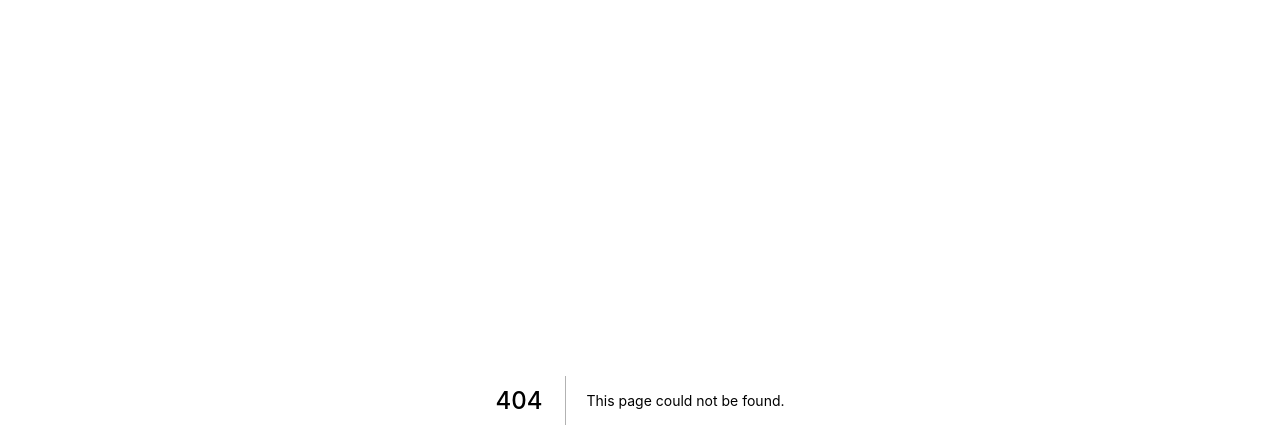
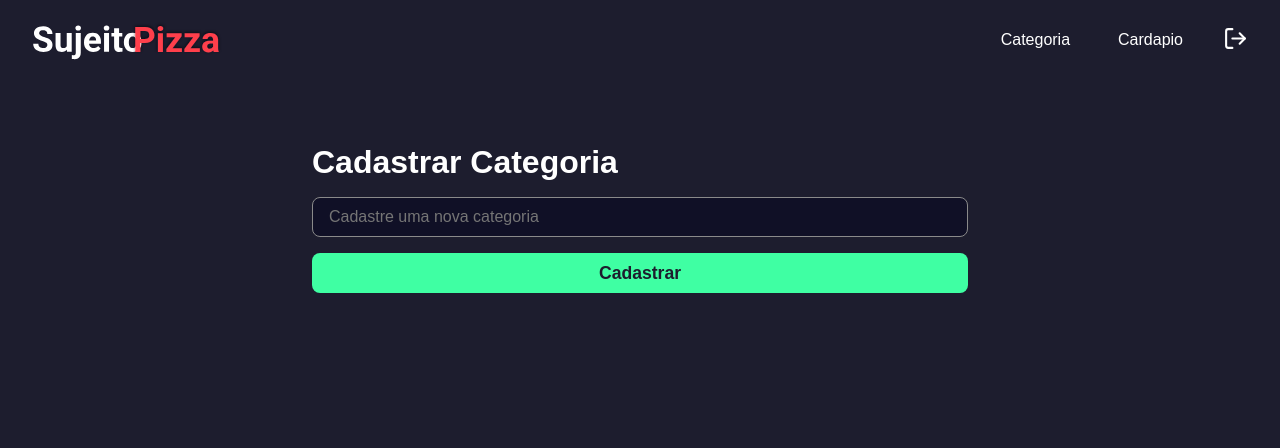
Before and after one commit to GuilhermeUberti/pizzaria-frontend, a Next.js app: page /category in a window 1280 px wide. Before the commit this address had no page. Shown: the top 448 px of the page. Built offline with nearby package versions, Linux system fonts and the light colour scheme.

Commit message:
Cadastro de Categorias

```diff
--- /dev/null
+++ b/src/components/Header/index.tsx
@@ -0,0 +1,40 @@
+import { useContext } from 'react';
+import Link from 'next/link';
+import styles from './styles.module.scss';
+
+import { FiLogOut } from 'react-icons/fi';
+
+import { AuthContext } from '../../contexts/AuthContext';
+
+
+//interface InputProps extends InputHTMLAttributes<HTMLInputElement> { };
+
+//interface TextAreaProps extends TextareaHTMLAttributes<HTMLTextAreaElement> { };
+
+export function Header() {
+    const { signOut } = useContext(AuthContext);
+
+    return (
+        <header className={styles.headerContainer}>
+            <div className={styles.headerContent}>
+                <Link href={'/dashboard'}>
+                    <img src='logo.svg' width={190} height={60} />
+                </Link>
+
+                <nav className={styles.menuNav}>
+                    <Link href={'/category'}>
+                        <a>Categoria</a>
+                    </Link>
+
+                    <Link href={'/product'}>
+                        <a>Cardapio</a>
+                    </Link>
+
+                    <button onClick={signOut}>
+                        <FiLogOut color='#FFF' size={25} />
+                    </button>
+                </nav>
+            </div>
+        </header>
+    )
+}
--- /dev/null
+++ b/src/components/Header/styles.module.scss
@@ -0,0 +1,50 @@
+.headerContainer{
+    height: 5rem;
+}
+
+.headerContent {
+    max-width: 1850px;
+    height: 5rem;
+    margin: 0 auto;
+    padding: 0 2rem;
+
+    display: flex;
+    justify-content: space-between;
+    align-items: center;
+
+img{
+    cursor: pointer;
+}
+}
+
+.menuNav{
+    display: flex;
+    align-items: center;
+
+    a{
+        color: var(--white);
+        padding: 0 0.5rem;
+        display: inline-block;
+        position: relative;
+        transition: color 0.7s;
+
+        & + a {
+            margin-left: 2rem;
+        }
+
+        &:hover{
+            color: var(--red-900);
+        }
+    }
+
+    button{
+        margin-left: 2rem;
+        background: transparent;
+        border: 0;
+        transition: transform 0.7s;
+
+        &:hover{
+            transform: scale(1.2);
+        }
+    }
+}
--- a/src/contexts/AuthContext.tsx
+++ b/src/contexts/AuthContext.tsx
@@ -1,4 +1,4 @@
-import { createContext, ReactNode, useState } from 'react';
+import { createContext, ReactNode, useState, useEffect } from 'react';
 
 import { api } from '../services/apiClient';
 
@@ -50,6 +50,26 @@ export function signOut() {
 export function AuthProvider({ children }: AuthProviderProps) {
     const [user, setUser] = useState<UserProps>();
     const isAuthenticated = !!user;
+
+    useEffect(() => {
+        //pegar token
+        const { '@nextauth.token': token } = parseCookies();
+
+        if (token) {
+            api.get('/detail').then(response => {
+                const { id, name, email } = response.data;
+
+                setUser({
+                    id,
+                    name,
+                    email
+                })
+            })
+                .catch(() => {
+                    signOut();
+                })
+        }
+    }, [])
 
     async function signIn({ email, password }: SignInProps) {
         try {
--- /dev/null
+++ b/src/pages/category/index.tsx
@@ -0,0 +1,55 @@
+import { useState, FormEvent } from "react";
+import Head from "next/head";
+import { Header } from "../../components/Header";
+import styles from './styles.module.scss';
+
+import { setupAPIClient } from "../../services/api";
+import { toast } from "react-toastify";
+
+export default function Category() {
+    const [name, setName] = useState('');
+
+    async function handleRegister(event: FormEvent) {
+        event.preventDefault();
+
+        if (name === '') {
+            return;
+        }
+
+        const apiClient = setupAPIClient();
+        await apiClient.post('/category', {
+            name: name
+        })
+
+        toast.success('Categoria cadastrada com sucesso!');
+        setName('');
+    }
+
+    return (
+        <>
+            <Head>
+                <title>Nova Categoria - Pizzaria</title>
+            </Head>
+            <Header />
+            <div>
+                <main className={styles.container}>
+                    <h1>Cadastrar Categoria</h1>
+
+                    <form className={styles.form} onSubmit={handleRegister}>
+                        <input
+                            placeholder="Cadastre uma nova categoria"
+                            type="text"
+                            className={styles.input}
+                            value={name}
+                            onChange={(e) => setName(e.target.value)}
+                        />
+
+                        <button className={styles.button} type="submit">
+                            Cadastrar
+                        </button>
+                    </form>
+                </main>
+            </div>
+        </>
+    )
+}
--- /dev/null
+++ b/src/pages/category/styles.module.scss
@@ -0,0 +1,40 @@
+.container{
+    max-width: 720px;
+    margin: 4rem auto;
+    padding: 0 2rem;
+
+    display: flex;
+    justify-content: space-between;
+    flex-direction: column;
+}
+
+.container h1{
+    color: var(--white);
+}
+
+.form{
+    display: flex;
+    flex-direction: column;
+    margin: 1rem 0;
+}
+
+.input{
+    background-color: var(--dark-900);
+    //border: 2;
+    padding: 1rem;
+    height: 40px;
+    border-radius: 0.5rem;
+    color: var(--white);
+    border: 1px solid var(--gray-100);
+    margin-bottom: 1rem;
+}
+
+.button{
+    height: 40px;
+    border: 0;
+    background-color: var(--green-900);
+    font-weight: bold;
+    font-size: 1.1rem;
+    border-radius: 0.5rem;
+    color: var(--dark-700);
+}
--- a/src/pages/index.tsx
+++ b/src/pages/index.tsx
@@ -14,7 +14,7 @@ import { toast } from 'react-toastify';
 
 import Link from "next/link";
 
-import { canSSPGuest } from "../utils/canSSPguest";
+import { canSSRGuest } from '../utils/canSSRGuest';
 
 export default function Home() {
   const { signIn } = useContext(AuthContext);
@@ -84,7 +84,7 @@ export default function Home() {
   )
 }
 
-export const getServerSideProps = canSSPGuest(async (ctx) => {
+export const getServerSideProps = canSSRGuest(async (ctx) => {
   return {
     props: {}
   }
--- a/src/utils/canSSPAuth.ts
+++ b/src/utils/canSSRAuth.ts
@@ -4,7 +4,7 @@ import { parseCookies, destroyCookie } from 'nookies';
 import { AuthTokenError } from '../services/errors/AuthTokenError';
 
 //função de liberar acesso de pages para usuarios logados.
-export function canSSPAuth<P>(fn: GetServerSideProps<P>) {
+export function canSSRAuth<P>(fn: GetServerSideProps<P>) {
     return async (ctx: GetServerSidePropsContext): Promise<GetServerSidePropsResult<P>> => {
         const cookies = parseCookies(ctx);
 
--- a/src/utils/canSSPGuest.ts
+++ b/src/utils/canSSRGuest.ts
@@ -1,8 +1,8 @@
-import { GetServerSideProps, GetServerSidePropsContext, GetServerSidePropsResult, GetStaticPathsResult } from 'next';
+import { GetServerSideProps, GetServerSidePropsContext, GetServerSidePropsResult } from 'next';
 import { parseCookies } from 'nookies';
 
 //função de liberar acesso de pages para visitantes.
-export function canSSPGuest<P>(fn: GetServerSideProps<P>) {
+export function canSSRGuest<P>(fn: GetServerSideProps<P>) {
     return async (ctx: GetServerSidePropsContext): Promise<GetServerSidePropsResult<P>> => {
         const cookies = parseCookies(ctx);
 
```
Also changed, not shown: src/pages/dashboard/index.tsx (+14 -5 lines).
